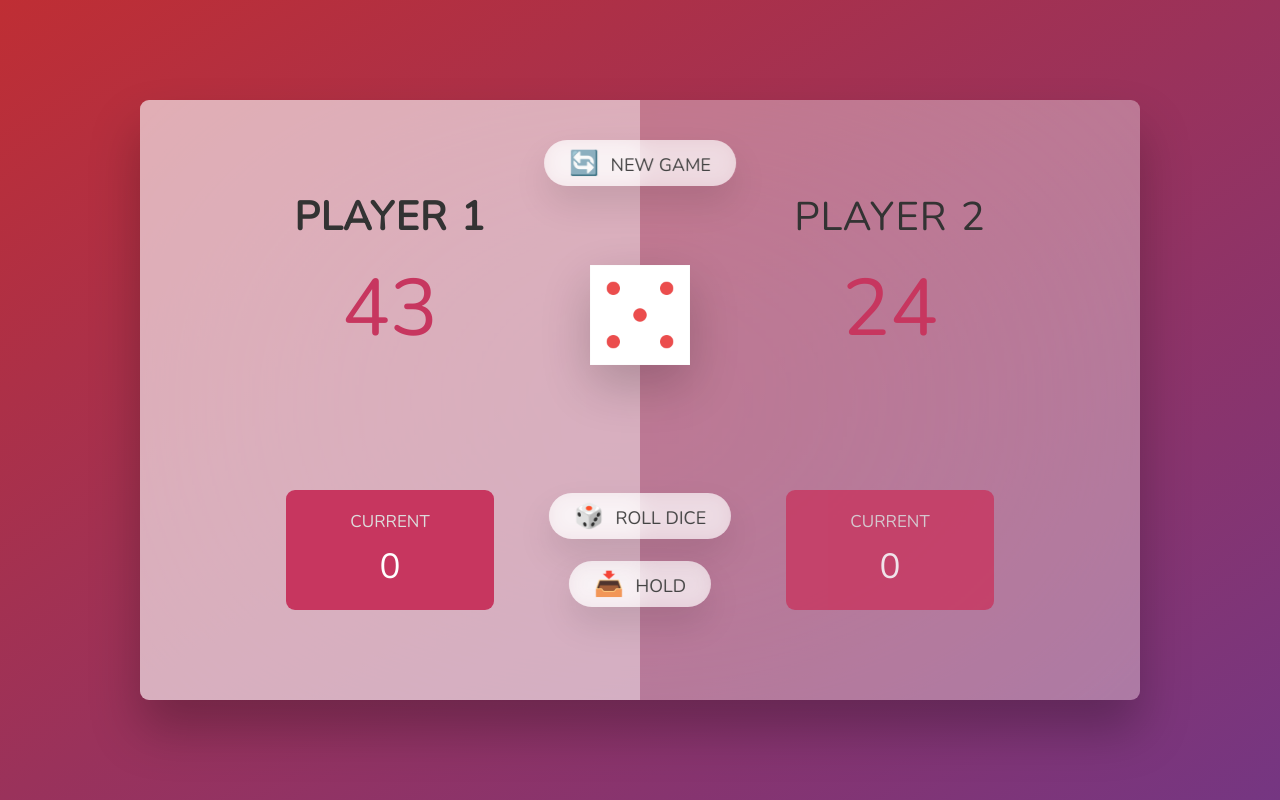
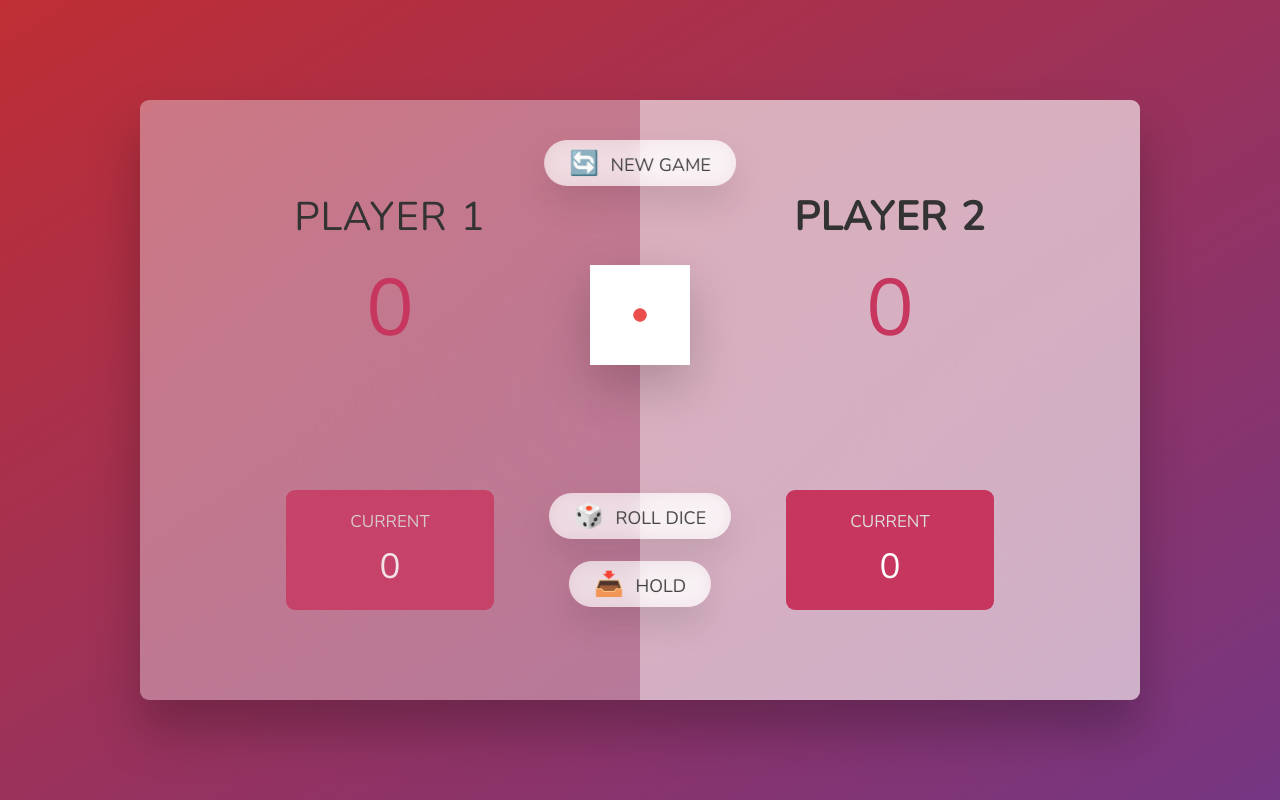
Before and after one commit to KalelOrbis/JavaScript_Course, a plain HTML site: page 07-Pig-Game/starter/index.html in a window 1280 px wide. Both pictures are taken after a click on the button "🎲 ROLL DICE". Drawn offline with nearby package versions, Linux system fonts and the light colour scheme.

Commit message:
Added all functionalities besides new game

```diff
--- /dev/null
+++ b/07-Pig-Game/starter/Player.js
@@ -0,0 +1,10 @@
+class Player {
+  constructor(name, current, score, currentLabel, scoreLabel, section) {
+    this.name = name;
+    this.current = current;
+    this.score = score;
+    this.currentLabel = currentLabel;
+    this.scoreLabel = scoreLabel;
+    this.section = section;
+  }
+}
--- a/07-Pig-Game/starter/index.html
+++ b/07-Pig-Game/starter/index.html
@@ -11,7 +11,7 @@
     <main>
       <section class="player player--0 player--active">
         <h2 class="name" id="name--0">Player 1</h2>
-        <p class="score" id="score--0">43</p>
+        <p class="score" id="score--0">0</p>
         <div class="current">
           <p class="current-label">Current</p>
           <p class="current-score" id="current--0">0</p>
@@ -19,7 +19,7 @@
       </section>
       <section class="player player--1">
         <h2 class="name" id="name--1">Player 2</h2>
-        <p class="score" id="score--1">24</p>
+        <p class="score" id="score--1">0</p>
         <div class="current">
           <p class="current-label">Current</p>
           <p class="current-score" id="current--1">0</p>
@@ -31,6 +31,7 @@
       <button class="btn btn--roll">🎲 Roll dice</button>
       <button class="btn btn--hold">📥 Hold</button>
     </main>
+    <script src="Player.js"></script>
     <script src="script.js"></script>
   </body>
 </html>
--- a/07-Pig-Game/starter/script.js
+++ b/07-Pig-Game/starter/script.js
@@ -1 +1,61 @@
-'use strict';
+"use strict";
+
+const dice = document.querySelector(".dice");
+const btnRoll = document.querySelector(".btn--roll");
+const btnHold = document.querySelector(".btn--hold");
+let playerOneTurn = true;
+let playerOne = new Player(
+  "playerOne",
+  0,
+  0,
+  document.querySelector("#current--0"),
+  document.querySelector("#score--0"),
+  document.querySelector(".player--0")
+);
+let playerTwo = new Player(
+  "playerTwo",
+  0,
+  0,
+  document.querySelector("#current--1"),
+  document.querySelector("#score--1"),
+  document.querySelector(".player--1")
+);
+const activatePlayerSection = function (activePlayer, deactivePlayer) {
+  activePlayer.section.classList.add("player--active");
+  deactivePlayer.section.classList.remove("player--active");
+};
+const changePlayers = function (deactivePlayer) {
+  deactivePlayer.current = 0;
+  deactivePlayer.currentLabel.textContent = deactivePlayer.current;
+  playerOneTurn = !playerOneTurn;
+  playerOneTurn
+    ? activatePlayerSection(playerOne, playerTwo)
+    : activatePlayerSection(playerTwo, playerOne);
+};
+
+btnRoll.addEventListener("click", () => {
+  playerOneTurn ? rollDice(playerOne) : rollDice(playerTwo);
+});
+
+btnHold.addEventListener("click", () => {
+  playerOneTurn ? holdCurrentScore(playerOne) : holdCurrentScore(playerTwo);
+});
+
+function rollDice(player) {
+  let diceFace = Math.trunc(Math.random() * 6) + 1;
+  dice.setAttribute("src", `dice-${diceFace}.png`);
+
+  if (diceFace !== 1) {
+    player.current += diceFace;
+  } else {
+    changePlayers(player);
+  }
+  player.currentLabel.textContent = player.current;
+}
+
+function holdCurrentScore(player) {
+  player.score += player.current;
+  player.scoreLabel.textContent = player.score;
+  changePlayers(player);
+  console.log(playerOneTurn);
+}
```
Also changed, not shown: 1 other file.
